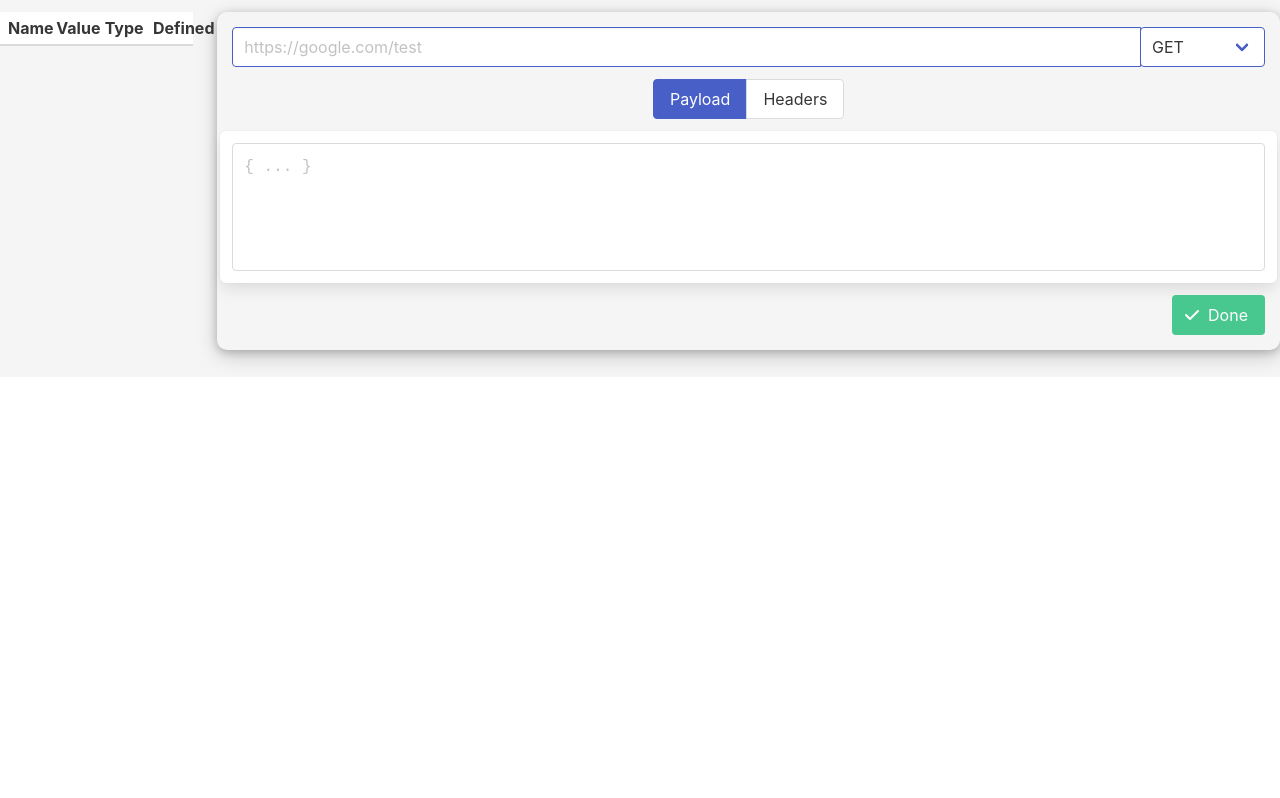
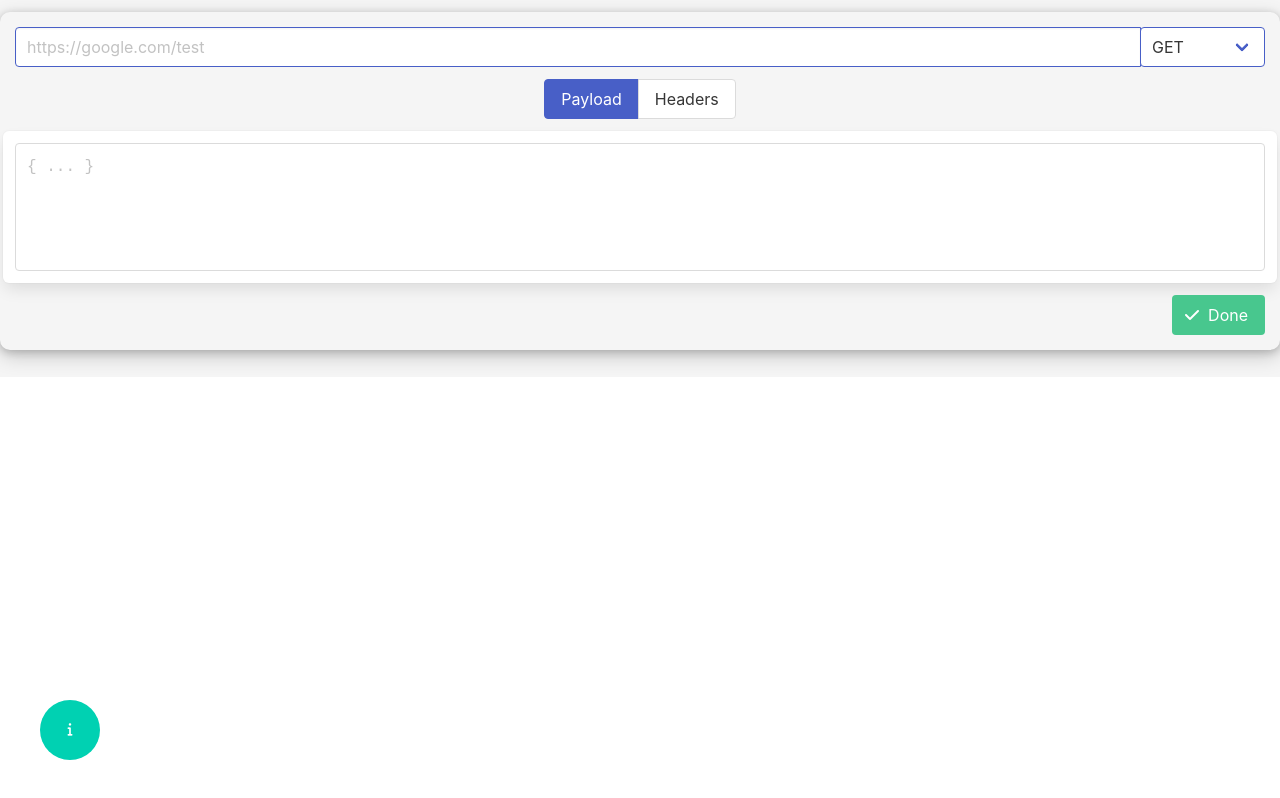
Before and after one commit to jac0bwilson/final-year-project, a React app: page / in a window 1280 px wide. Built offline with nearby package versions, Linux system fonts and the light colour scheme.

Commit message:
Add a toggle to show sidebar

```diff
--- a/src/components/sidebar.css
+++ b/src/components/sidebar.css
@@ -6,3 +6,7 @@ table {
 td {
     word-wrap: break-word;
 }
+
+.sidebar {
+    position: sticky;
+}
--- a/src/components/sidebar.js
+++ b/src/components/sidebar.js
@@ -16,8 +16,8 @@ function Sidebar({ savedValues }) {
                 <tr>
                     <th>Name</th>
                     <th>Value</th>
-                    <th>Type</th>
-                    <th>Defined</th>
+                    {/* <th>Type</th> */}
+                    {/* <th>Defined</th> */}
                 </tr>
             </thead>
             <tbody>
@@ -29,8 +29,8 @@ function Sidebar({ savedValues }) {
                             <tr key={value}>
                                 <td>{item.key}</td>
                                 <td>{item.data}</td>
-                                <td>{typeof item.data}</td>
-                                <td>{item.availableFrom}</td>
+                                {/* <td>{typeof item.data}</td> */}
+                                {/* <td>{item.availableFrom}</td> */}
                             </tr>
                         )
                     })
@@ -41,4 +41,4 @@ function Sidebar({ savedValues }) {
     );
 }
 
-export { Sidebar }
+export { Sidebar };
--- a/src/components/workflow.css
+++ b/src/components/workflow.css
@@ -1,6 +1,11 @@
 .content {
     background-color: #f5f5f5;
     max-width: inherit;
+}
+
+.blurred {
+    filter: blur(2px);
+    pointer-events: none;
 }
 
 .workflow {
@@ -14,3 +19,23 @@
 .run-button {
     margin-bottom: 15px;
 }
+
+.show-sidebar {
+    border: none;
+    border-radius: 50%;
+    bottom: 40px;
+    color: white;
+    height: 60px;
+    position: fixed;
+    left: 40px;
+    text-align: center;
+    width: 60px;
+}
+
+.show-sidebar:focus {
+    outline: none;
+}
+
+.show-sidebar:hover {
+    filter: brightness(110%);
+}
--- a/src/components/workflow.js
+++ b/src/components/workflow.js
@@ -2,7 +2,7 @@ import React, { useState } from "react";
 import axios from "axios";
 
 import { Request } from "./request";
-import { TextIcon } from "./icon";
+import { Icon, TextIcon } from "./icon";
 import { Sidebar } from "./sidebar";
 
 import { processSavedValues, extractNestedResponseData } from "../utilities";
@@ -16,6 +16,13 @@ function Workflow() {
     const [requests, editRequests] = useState([]);
     const [responses, editResponses] = useState({});
     const [savedValues, editSavedValues] = useState({});
+    const [sidebar, setSidebar] = useState(false);
+
+    const toggleSidebar = () => {
+        setSidebar(previous => {
+            return !previous;
+        });
+    };
 
     /**
      * Handles new submissions of information, on submission of the form
@@ -256,10 +263,12 @@ function Workflow() {
 
     return (
         <div className="content columns is-fullheight">
-            <aside className="sidebar column is-2 is-narrow-mobile is-fullheight is-hidden-mobile">
-                <Sidebar savedValues={savedValues} />
-            </aside>
-            <div className="workflow column is-10">
+            {sidebar &&
+                <aside className="sidebar column is-2 is-fullheight">
+                    <Sidebar savedValues={savedValues} />
+                </aside>
+            }
+            <div className={"workflow column" + (sidebar ? " is-10 blurred" : "")}>
                 {requests.length > 0 && requests.map((value, index) => {
                     return (
                         <Request
@@ -290,7 +299,11 @@ function Workflow() {
                 } {/* displays when any request details have been provided */}
 
                 <Request handleSubmit={handleSubmit} saved={savedValues} newInput={true} />
+
             </div>
+            <button className="show-sidebar has-background-primary" onClick={toggleSidebar}>
+                <Icon iconName="fa-info" />
+            </button>
         </div>
     );
 }
```
